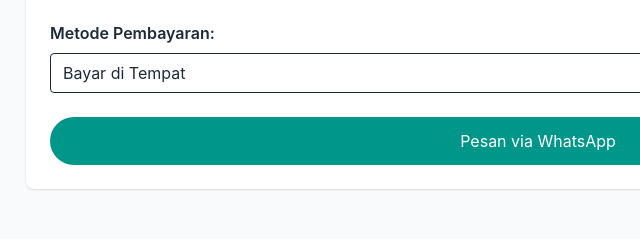
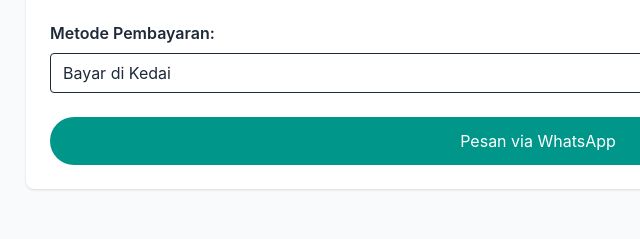
Before and after one commit to nendraJzz/testing, a website: page index.html in a window 1280 px wide. Shown: the part 2259-2498 px from the top of the page, 102-742 px from the left. Drawn offline with Linux system fonts and the light colour scheme.

Commit message:
Update index.html

```diff
--- a/index.html
+++ b/index.html
@@ -87,7 +87,7 @@
         <div class="mt-6">
           <label class="font-semibold">Metode Pembayaran:</label>
           <select id="payment" class="block w-full mt-2 border rounded p-2" onchange="toggleBukti()">
-            <option value="cod">Bayar di Tempat</option>
+            <option value="cod">Bayar di Kedai</option>
             <option value="cod">Saat Delivery</option>
             <option value="qris">QRIS (Transfer & Kirim Bukti)</option>
           </select>
```
